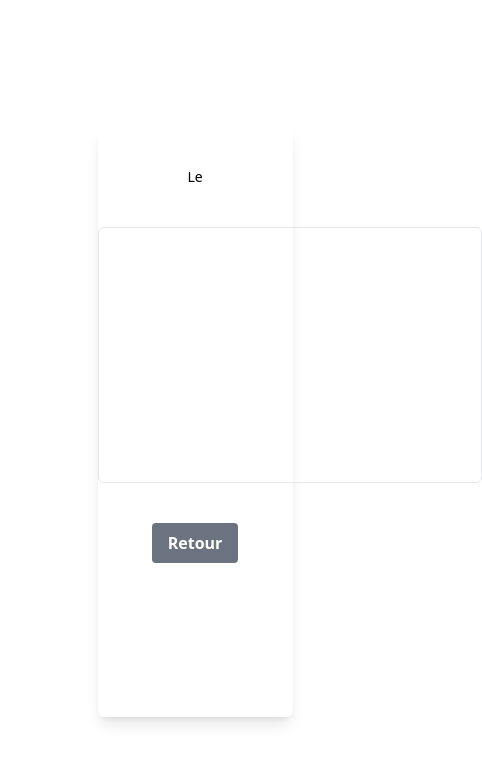
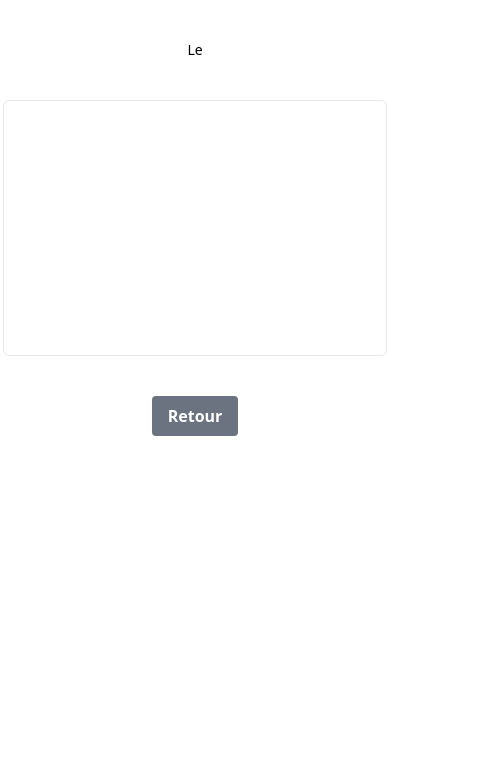
Before and after one commit to Djessy-lab/nuxtProject, a Nuxt app: page /report/1 in a window 390 px wide. Shown: the top 762 px of the page, 482 px wide, since content can reach past the window. Built offline with nearby package versions, Linux system fonts and the light colour scheme.

Commit message:
Fix size responsive

```diff
--- /dev/null
+++ b/components/Report.vue
@@ -0,0 +1,51 @@
+<template>
+  <div class="h-[100vh] flex justify-center items-center align-middle">
+    <div class="rounded-md shadow-lg w-[50%] h-[70vh] max-lg:w-full max-lg:h-full">
+      <div class="">
+        <div>
+          <h1 class="text-2xl font-bold text-center mt-10">
+            {{ name }}
+          </h1>
+          <p class="font-thin text-sm text-center mt-4">Le {{ date }}</p>
+        </div>
+        <div class="flex justify-center p-4 mx-auto mt-10 border rounded-md h-64 w-96">
+          <p>
+            {{ content }}
+          </p>
+        </div>
+        <div class="flex justify-center mt-10">
+          <Button text="Retour" variant="2" @click="handleClick()" />
+        </div>
+      </div>
+    </div>
+  </div>
+</template>
+
+<script>
+export default {
+  name: "Report",
+  data() {
+    return {
+    }
+  },
+  props: {
+    name: {
+      type: String,
+      default: ""
+    },
+    content: {
+      type: String,
+      default: ""
+    },
+    date: {
+      type: String,
+      default: ""
+    },
+  },
+  methods: {
+    handleClick() {
+      this.$router.push('/')
+    },
+  },
+}
+</script>
--- a/pages/add-report.vue
+++ b/pages/add-report.vue
@@ -1,6 +1,6 @@
 <template>
   <div>
-    <Button text="Retour" color="gray" @click="handleClick()" />
+    <Button text="Retour" variant="3" @click="handleClick()" />
   </div>
 </template>
 
--- a/pages/index.vue
+++ b/pages/index.vue
@@ -4,7 +4,7 @@
     <div class="flex justify-center mt-36">
       <Button text="Ajouter un rapport" variant="1" @click="handleClick()" />
     </div>
-    <div class="grid grid-cols-4 gap-4 mt-20 p-10">
+    <div class="grid grid-cols-4 gap-4 max-lg:grid-cols-1 mt-20 p-10">
       <div v-for="(card, index) in cards">
         <Card :buttonClick="() => buttonClick(card)" :key="index" :name="card.name" :date="card.date"
           :content="card.content" />
--- a/pages/report/[id].vue
+++ b/pages/report/[id].vue
@@ -1,23 +1,6 @@
 <template>
-  <div class="h-[100vh] flex justify-center items-center align-middle">
-    <div class="rounded-md shadow-lg w-[50%] h-[70vh]">
-      <div class="">
-        <div>
-          <h1 class="text-2xl font-bold text-center mt-10">
-            {{ $route.query.name }}
-          </h1>
-          <p class="font-thin text-sm text-center mt-4">Le {{ $route.query.date }}</p>
-        </div>
-        <div class="flex justify-center p-4 mx-auto mt-10 border rounded-md h-64 w-96">
-          <p>
-            {{ $route.query.content }}
-          </p>
-        </div>
-        <div class="flex justify-center mt-10">
-          <Button text="Retour" variant="2" @click="handleClick()" />
-        </div>
-      </div>
-    </div>
+  <div>
+    <Report :name="$route.query.name" :content="$route.query.content" :date="$route.query.date" />
   </div>
 </template>
 
@@ -26,13 +9,8 @@ export default {
   name: "[id]",
   data() {
     return {
-      id: this.$route.params.id
+
     }
-  },
-  methods: {
-    handleClick() {
-      this.$router.push('/')
-    },
   },
 }
 </script>
```
